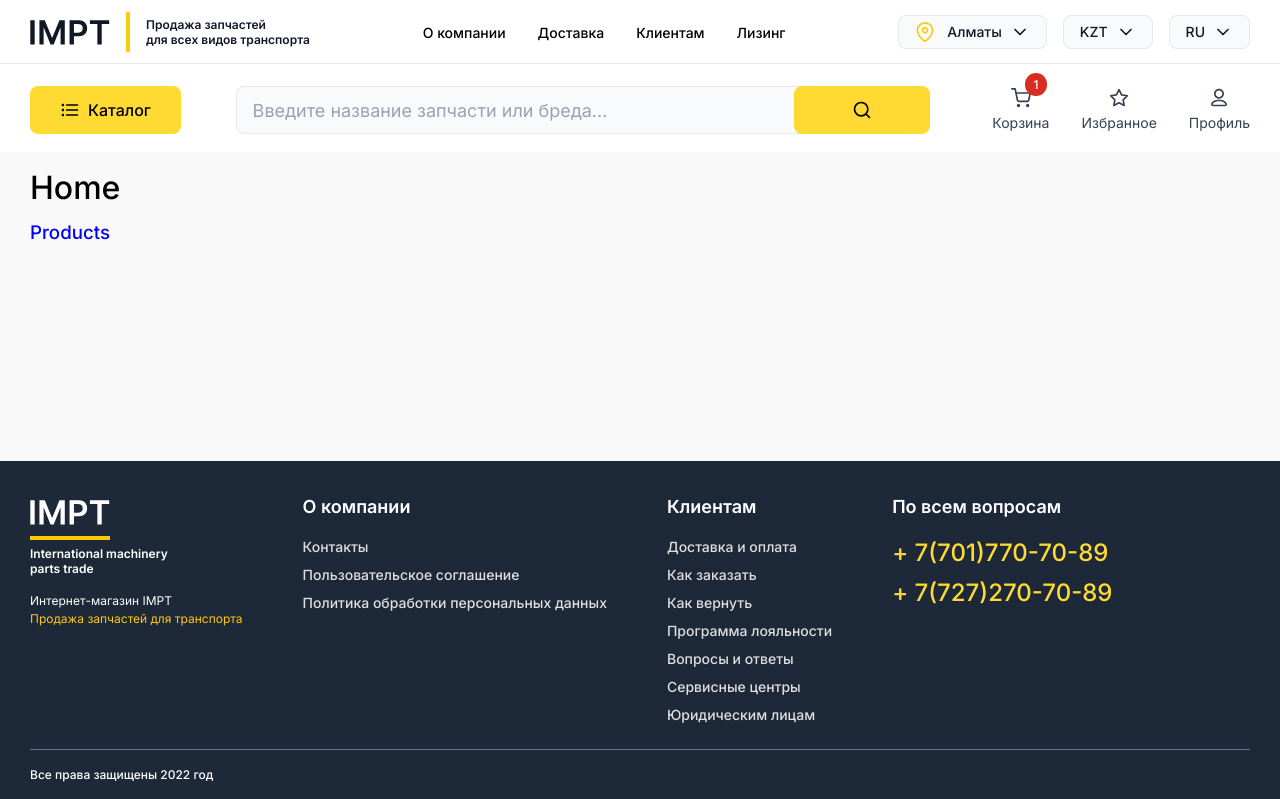
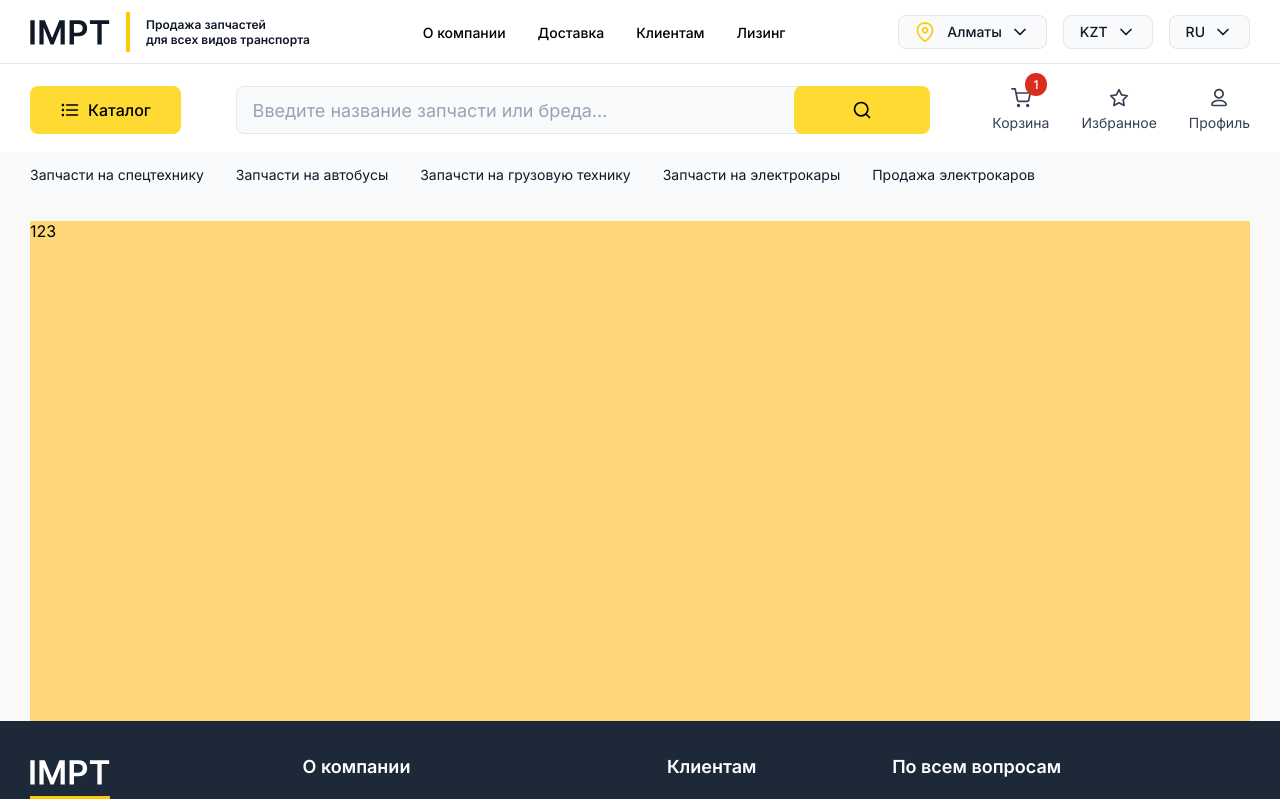
Before and after one commit to Akhmed-Shakirov/zapchasti-app, a Nuxt app: page / in a window 1280 px wide. Shown: the top 799 px of the page. Built offline with nearby package versions, Linux system fonts and the light colour scheme.

Commit message:
add menu

```diff
--- a/components/Base/Block.vue
+++ b/components/Base/Block.vue
@@ -10,6 +10,7 @@
 .block {
     width: 100%;
     padding-bottom: 80px;
+
     .container {
         width: 100%;
         display: flex;
@@ -17,6 +18,7 @@
         align-items: flex-start;
         justify-content: space-between;
     }
+
     .sidebar {
         width: 290px;
         background: #FFFFFF;
@@ -26,6 +28,7 @@
         grid-gap: 24px;
         padding: 16px;
     }
+
     .main {
         width: calc(100% - 314px);
     }
--- /dev/null
+++ b/components/Html/Menu.vue
@@ -0,0 +1,60 @@
+<template>
+    <div class="menu" :class="{ 'menu__border' : $route.path !== '/' }">
+        <div class="container">
+            <ul>
+                <li v-for="link in links" :key="link">
+                    <NuxtLink :to="link.value">
+                        {{ $t(link.name) }}
+                    </NuxtLink>
+                </li>
+            </ul>
+        </div>
+    </div>
+</template>
+
+<script setup>
+const links = reactive([
+    { name: 'sparePartsForSpecialEquipment', value: '/sparePartsForSpecialEquipment' },
+    { name: 'sparePartsForBuses', value: '/sparePartsForBuses' },
+    { name: 'sparePartsForTrucks', value: '/sparePartsForTrucks' },
+    { name: 'sparePartsForElectricCars', value: '/sparePartsForElectricCars' },
+    { name: 'saleOfElectricCars', value: '/saleOfElectricCars' }
+])
+</script>
+
+<style scoped lang="scss">
+.menu {
+    padding: 12px 0;
+    background: #F9FAFB;
+
+    ul {
+        display: flex;
+        align-items: center;
+        grid-gap: 32px;
+    }
+
+    &__border {
+        border-top: 1px solid #E4E7EC;
+        border-bottom: 1px solid #E4E7EC;
+    }
+
+    a {
+        font-weight: 400;
+        font-size: 14px;
+        line-height: 20px;
+        color: #101828;
+
+        &:hover {
+            color: #1570EF;
+        }
+    }
+
+    .router-link-exact-active {
+        // color: #1570EF;
+
+        &:hover {
+            color: #1570EF;
+        }
+    }
+}
+</style>
--- a/layouts/default.vue
+++ b/layouts/default.vue
@@ -2,6 +2,7 @@
     <div class="l-default">
         <HtmlHeader ref="headRef" />
         <HtmlToolbar />
+        <HtmlMenu />
         <div class="l-wrapper">
             <slot />
         </div>
--- a/locales/ru.ts
+++ b/locales/ru.ts
@@ -93,5 +93,11 @@ export default {
     reviews: 'Отзывы',
     salesman: 'Продавец',
 
+    sparePartsForSpecialEquipment: 'Запчасти на спецтехнику',
+    sparePartsForBuses: 'Запчасти на автобусы',
+    sparePartsForTrucks: 'Запачсти на грузовую технику',
+    sparePartsForElectricCars: 'Запчасти на электрокары',
+    saleOfElectricCars: 'Продажа электрокаров',
+
     key6: 'value'
 }
--- a/pages/index.vue
+++ b/pages/index.vue
@@ -1,12 +1,11 @@
 <template>
     <NuxtLayout>
-        <div class="container">
-            <br>
-            <h1>Home</h1>
-            <NuxtLink to="products">
-                <br>
-                <h3>Products</h3>
-            </NuxtLink>
+        <div class="h-banner">
+            <div class="container">
+                <div class="h-banner__slider">
+                    123
+                </div>
+            </div>
         </div>
     </NuxtLayout>
 </template>
@@ -15,4 +14,12 @@
 </script>
 
 <style lang="scss">
+.h-banner {
+    margin-top: 24px;
+
+    &__slider {
+        height: 500px;
+        background: #FFD677;
+    }
+}
 </style>
```
